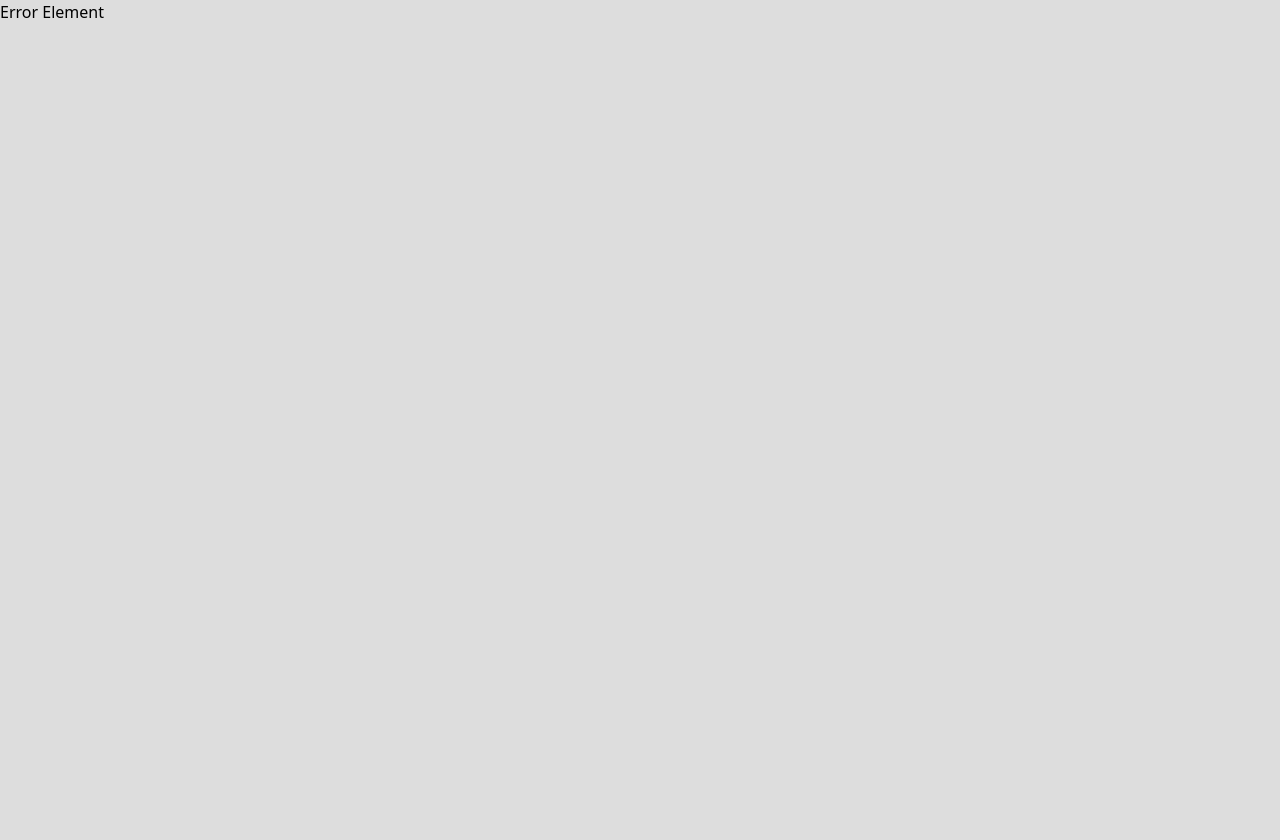
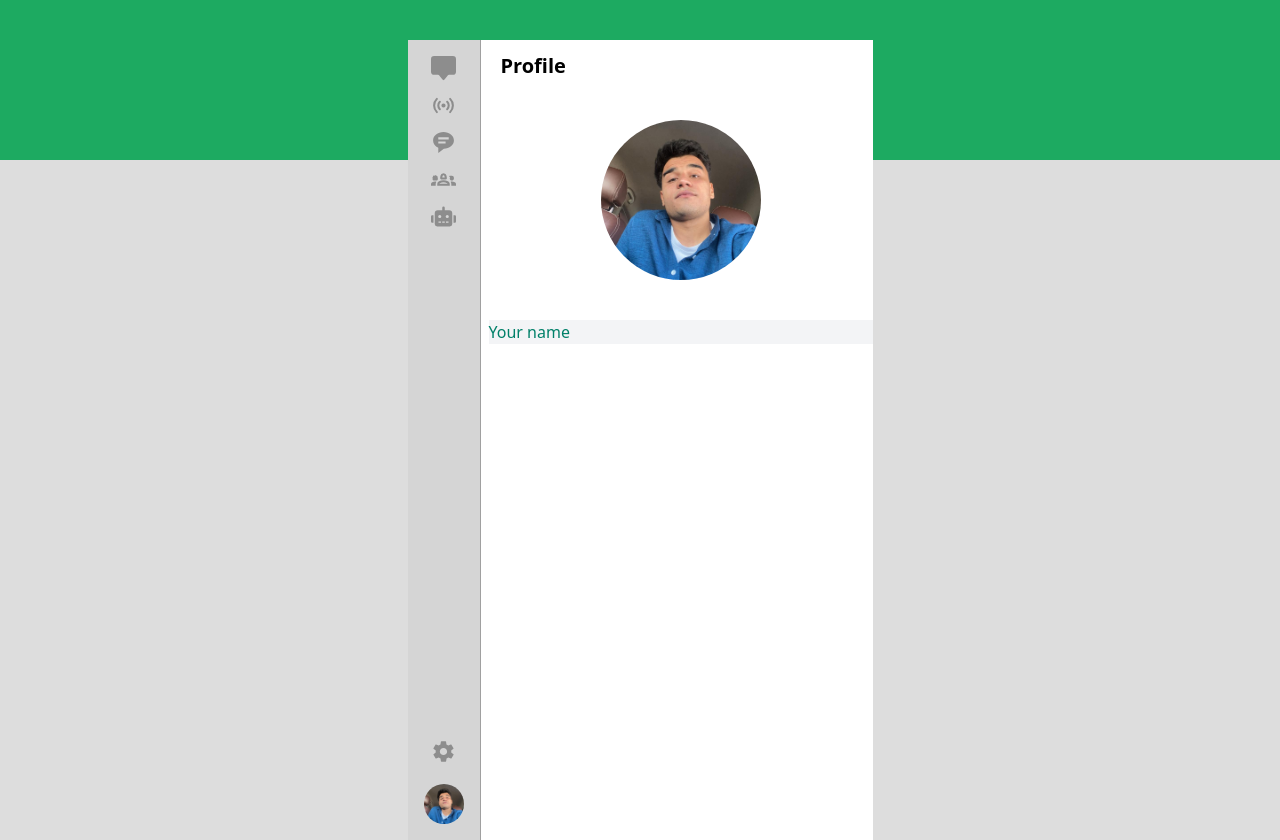
Before and after one commit to moshaosama/WhatsApp-Clone, a React (Vite) app: page /chats/profile in a window 1280 px wide. Before the commit this address had no page. Before the commit the page ends 800 px from the top, so only its background shows below. Built offline with nearby package versions, Linux system fonts and the light colour scheme.

Commit message:
Latest Version

```diff
--- /dev/null
+++ b/src/Components/Atoms/HeaderPage.tsx
@@ -0,0 +1,25 @@
+import { CgDetailsMore } from "react-icons/cg";
+import { IoMdAddCircleOutline } from "react-icons/io";
+import { HeaderPageProps } from "../../Types/HeaderPage/HeaderPage";
+
+const HeaderPage = ({
+  Title,
+  ActiveIconAdd,
+  ActiveIconDetails,
+}: HeaderPageProps) => {
+  return (
+    <div className="flex p-3 justify-between items-center">
+      <h1 className="font-bold text-xl">{Title}</h1>
+      <div className="flex items-center gap-5">
+        {ActiveIconAdd ? (
+          <IoMdAddCircleOutline className="text-xl text-gray-500 cursor-pointer" />
+        ) : null}
+        {ActiveIconDetails ? (
+          <CgDetailsMore className="text-xl text-gray-500 cursor-pointer" />
+        ) : null}
+      </div>
+    </div>
+  );
+};
+
+export default HeaderPage;
--- a/src/Components/Channels/Channels.tsx
+++ b/src/Components/Channels/Channels.tsx
@@ -1,15 +1,15 @@
-import { IoMdAddCircleOutline } from "react-icons/io";
+import HeaderPage from "../Atoms/HeaderPage";
 import InputForm from "../Atoms/InputForm";
 
 const Channels = () => {
   return (
-    <div className="w-96 p-3">
-      <div className="flex justify-between items-center">
-        <h1 className="font-bold text-xl">Channels</h1>
-        <div className="flex items-center gap-5">
-          <IoMdAddCircleOutline className="text-xl text-gray-500 cursor-pointer" />
-        </div>
-      </div>
+    <div className="w-96">
+      <HeaderPage
+        Title={"Channels"}
+        ActiveIconAdd={true}
+        ActiveIconDetails={false}
+      />
+
       <InputForm />
       <div className="mt-3">
         <h1 className="text-center text-red-400">you don't have any channel</h1>
--- a/src/Components/ChatsNumber/ChatsNumber.tsx
+++ b/src/Components/ChatsNumber/ChatsNumber.tsx
@@ -2,18 +2,17 @@ import { CgDetailsMore } from "react-icons/cg";
 import { IoMdAddCircleOutline } from "react-icons/io";
 import { NavLink } from "react-router";
 import InputForm from "../Atoms/InputForm";
+import HeaderPage from "../Atoms/HeaderPage";
 
 const ChatsNumber = () => {
   return (
     <>
-      <div className="w-96 p-3">
-        <div className="flex justify-between items-center">
-          <h1 className="font-bold text-xl">Chats</h1>
-          <div className="flex items-center gap-5">
-            <IoMdAddCircleOutline className="text-xl text-gray-500 cursor-pointer" />
-            <CgDetailsMore className="text-xl text-gray-500 cursor-pointer" />
-          </div>
-        </div>
+      <div className="w-96 ">
+        <HeaderPage
+          Title={"Chats"}
+          ActiveIconAdd={true}
+          ActiveIconDetails={true}
+        />
         <InputForm />
         <div className="mt-2 flex gap-2">
           <NavLink to={""} className="bg-gray-200 p-1 px-3 rounded-full">
--- a/src/Components/NavbarIcons/NavbarIcons.tsx
+++ b/src/Components/NavbarIcons/NavbarIcons.tsx
@@ -28,6 +28,7 @@ const NavbarIcons = () => {
       <div className="flex flex-col gap-3">{navbarIconList}</div>
       <div className="flex flex-col gap-5 items-center">
         <IoMdSettings className={Icon} />
+        <NavLink to={"/chats/profile"}>
           <div className="cursor-pointer">
             <img
               src="/WhatsApp Image 2024-10-20 at 21.44.22_3cca6ed1.jpg"
@@ -37,6 +38,7 @@ const NavbarIcons = () => {
               className="object-cover w-10 h-10 rounded-full"
             />
           </div>
+        </NavLink>
       </div>
     </div>
   );
--- /dev/null
+++ b/src/Components/Profile/Profile.tsx
@@ -0,0 +1,30 @@
+import HeaderPage from "../Atoms/HeaderPage";
+
+const Profile = () => {
+  return (
+    <div className="w-96 ">
+      <HeaderPage
+        Title={"Profile"}
+        ActiveIconAdd={false}
+        ActiveIconDetails={false}
+      />
+      <div className="mt-7 flex justify-center">
+        <div className="relative">
+          <img
+            src="/WhatsApp Image 2024-10-20 at 21.44.22_3cca6ed1.jpg"
+            alt="Profile.png"
+            loading="lazy"
+            decoding="async"
+            className="w-40 h-40 rounded-full object-cover cursor-pointer"
+          />
+          <div className="absolute flex justify-center items-center top-0 w-40 h-40 rounded-full hover:bg-[#7171719c] cursor-pointer transition-all duration-300"></div>
+        </div>
+      </div>
+      <div className="mt-10 bg-gray-100">
+        <h1 className="text-[#008069]">Your name</h1>
+      </div>
+    </div>
+  );
+};
+
+export default Profile;
--- a/src/Components/Status/Status.tsx
+++ b/src/Components/Status/Status.tsx
@@ -6,8 +6,8 @@ import style from "./Status.module.css";
 const Status = () => {
   const { addIcon, Status, StatusImage } = style;
   return (
-    <div className="w-96 p-3">
-      <div className="flex justify-between items-center">
+    <div className="w-96">
+      <div className="flex p-3 justify-between items-center">
         <h1 className="font-bold text-xl">Status</h1>
         <div className="flex items-center gap-5">
           <IoMdAddCircleOutline className="text-xl text-gray-500 cursor-pointer" />
--- a/src/Components/index.ts
+++ b/src/Components/index.ts
@@ -4,6 +4,8 @@ import Status from "./Status/Status";
 import ChatsNumber from "./ChatsNumber/ChatsNumber";
 import Channels from "./Channels/Channels";
 import InputForm from "./Atoms/InputForm";
+import Profile from "./Profile/Profile";
+import HeaderPage from "./Atoms/HeaderPage";
 
 export {
   LoadingHomePage,
@@ -12,4 +14,6 @@ export {
   ChatsNumber,
   Channels,
   InputForm,
+  Profile,
+  HeaderPage,
 };
--- a/src/Routers/RouterPages.tsx
+++ b/src/Routers/RouterPages.tsx
@@ -1,6 +1,6 @@
 import { createBrowserRouter, RouterProvider } from "react-router";
 import { Chats, Error, Home } from "../Pages";
-import { Channels, ChatsNumber, Status } from "../Components";
+import { Channels, ChatsNumber, Profile, Status } from "../Components";
 
 const RouterPages = () => {
   const routes = createBrowserRouter([
@@ -28,6 +28,10 @@ const RouterPages = () => {
               path: "channel",
               element: <Channels />,
             },
+            {
+              path: "profile",
+              element: <Profile />,
+            },
           ],
         },
       ],
--- /dev/null
+++ b/src/Types/HeaderPage/HeaderPage.tsx
@@ -0,0 +1,5 @@
+export type HeaderPageProps = {
+  Title: string;
+  ActiveIconAdd: boolean;
+  ActiveIconDetails: boolean;
+};
```
Lines whose indentation alone changed are shown as unchanged.
